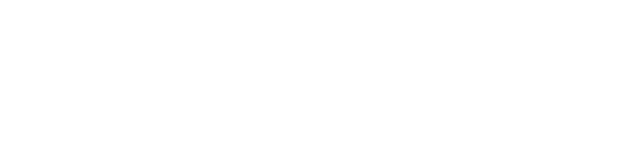
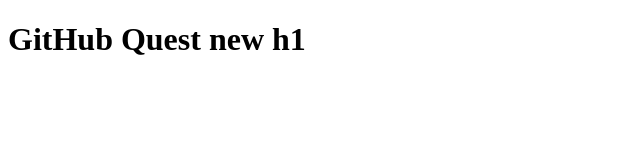
Before and after one commit to Khaleddwm/sharezza, a plain HTML site: page index.html in a window 1280 px wide. Shown: the whole page, without its empty margins (0-640 px from the left). Drawn offline with Linux system fonts and the light colour scheme.

Commit message:
Update index.html
creation of a new title <h1> </h1>

```diff
--- a/index.html
+++ b/index.html
@@ -6,5 +6,7 @@
   </head>
   <body>
 
+    <h1>GitHub Quest new h1</h1>
+
   </body>
 </html>
```
